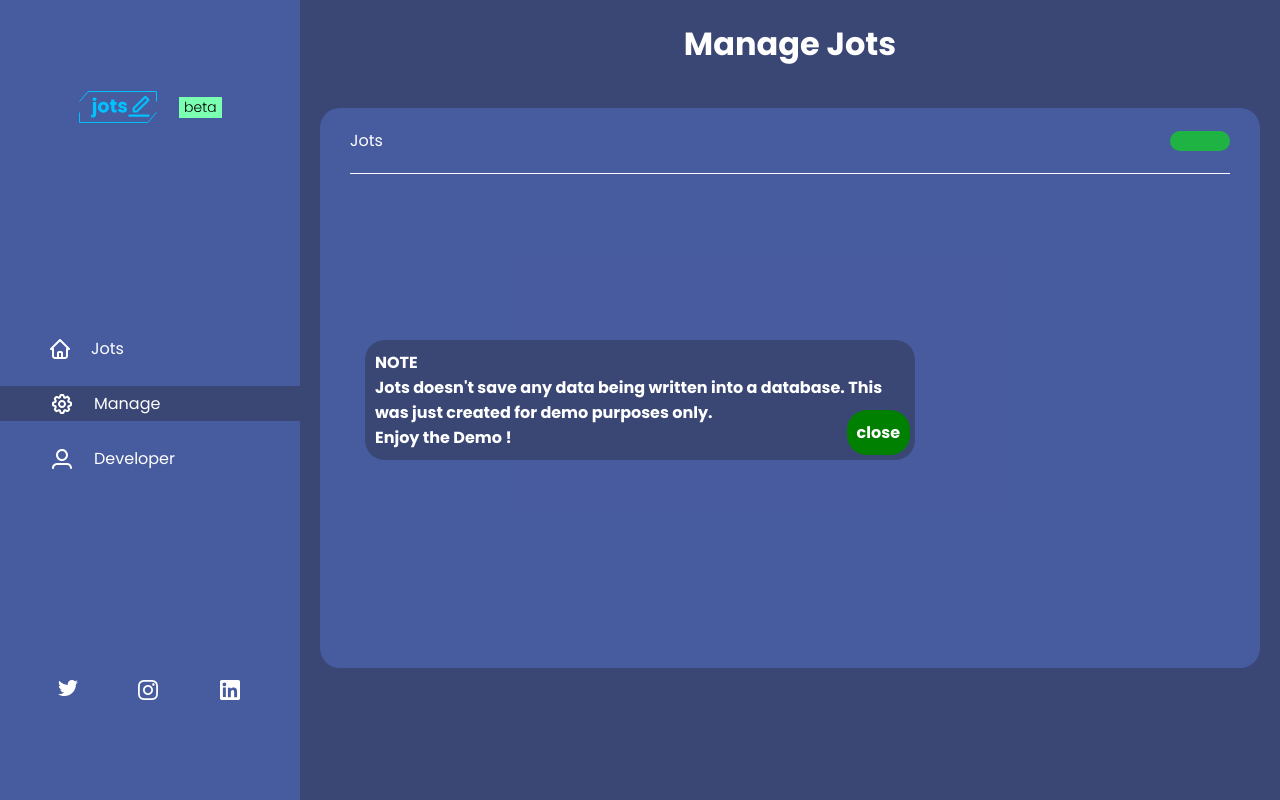
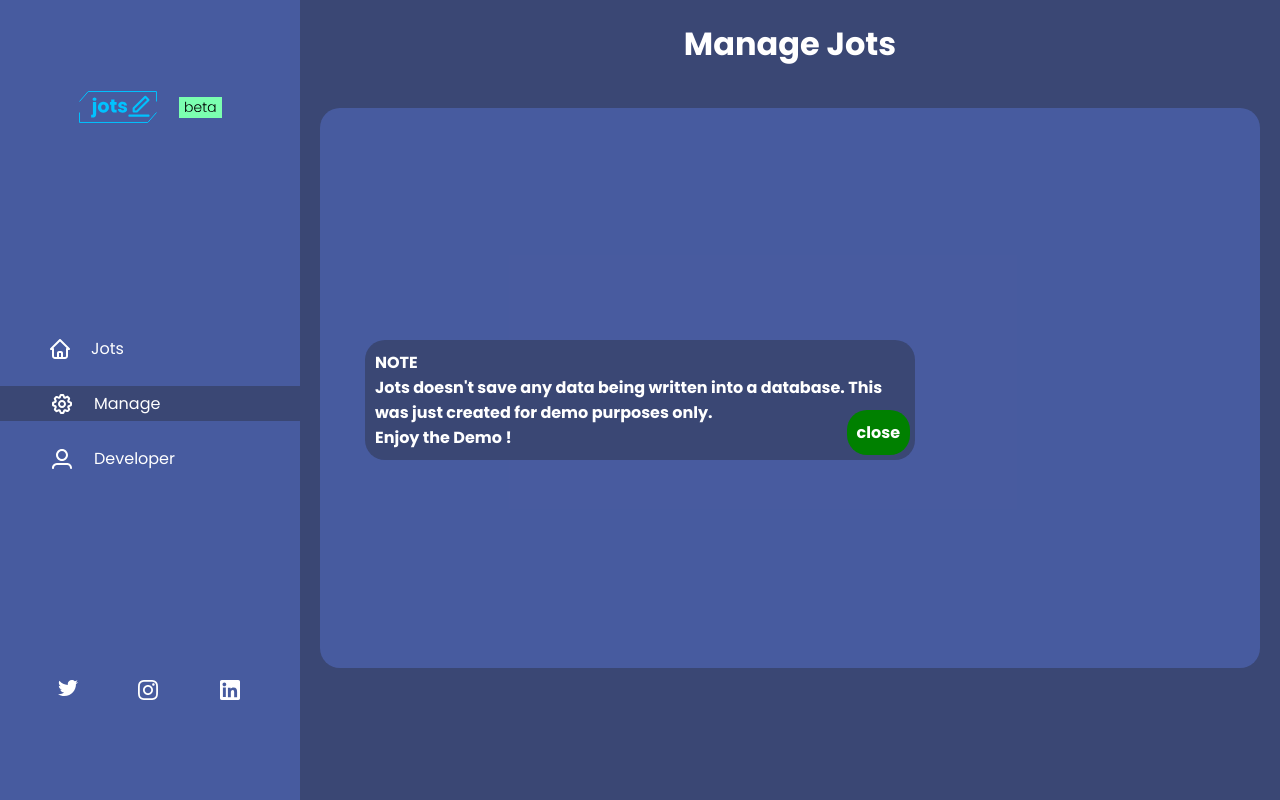
Before and after one commit to dan-adekoya/Jots, a Vue app: page /manage in a window 1280 px wide. Built offline with nearby package versions, Linux system fonts and the light colour scheme.

Commit message:
Local storage +

```diff
--- a/src/App.vue
+++ b/src/App.vue
@@ -12,10 +12,8 @@
 export default {
   data() {
     return {
-      notes: [
-        {title: 'Jots', note: ''}
-      ],
-      note: true
+      notes: [],
+      note: true,
     }
   },
   methods: {
--- a/src/components/Jots.vue
+++ b/src/components/Jots.vue
@@ -11,6 +11,7 @@
     </form>
     <h4 v-bind:class="{warn: warn}" class="awr">Input the fields</h4>
     <h4 v-bind:class="{save: save}" class="swr">Check Manage to see saved jots</h4>
+    {{rem}}
 
     <div class="preview" v-bind:class="{open: open}">
       <img src="../assets/images/close.svg" alt="" class="close" @click="open =! open">
--- a/src/components/Manage.vue
+++ b/src/components/Manage.vue
@@ -14,7 +14,6 @@ export default {
     props: ['notess'],
     data(){
         return {
-
         }
     },
     method:{
@@ -23,6 +22,7 @@ export default {
 </script>
 
 <style scoped>
+
 .manage{
     text-align: center;
     height: 92vh;
```
